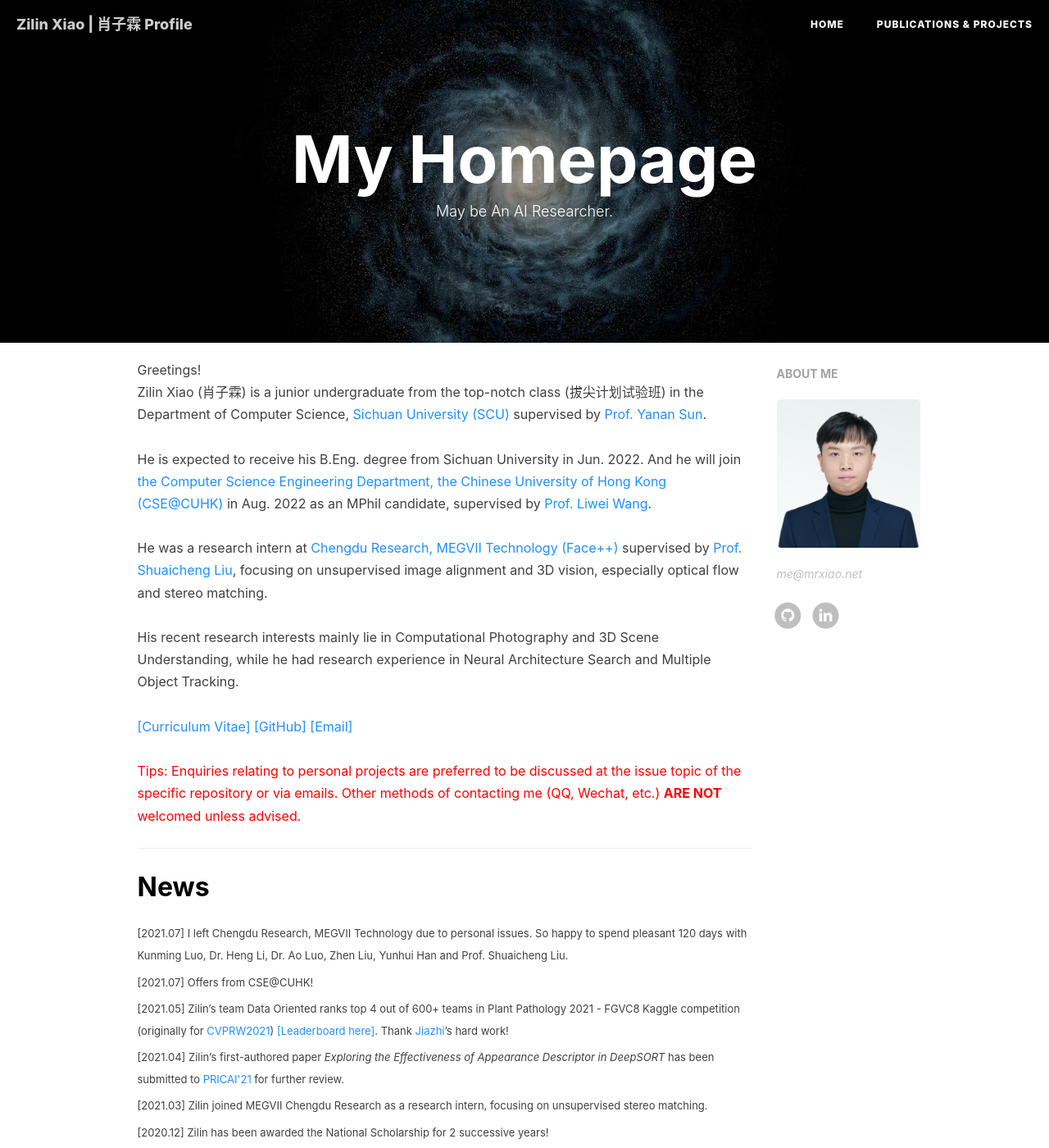
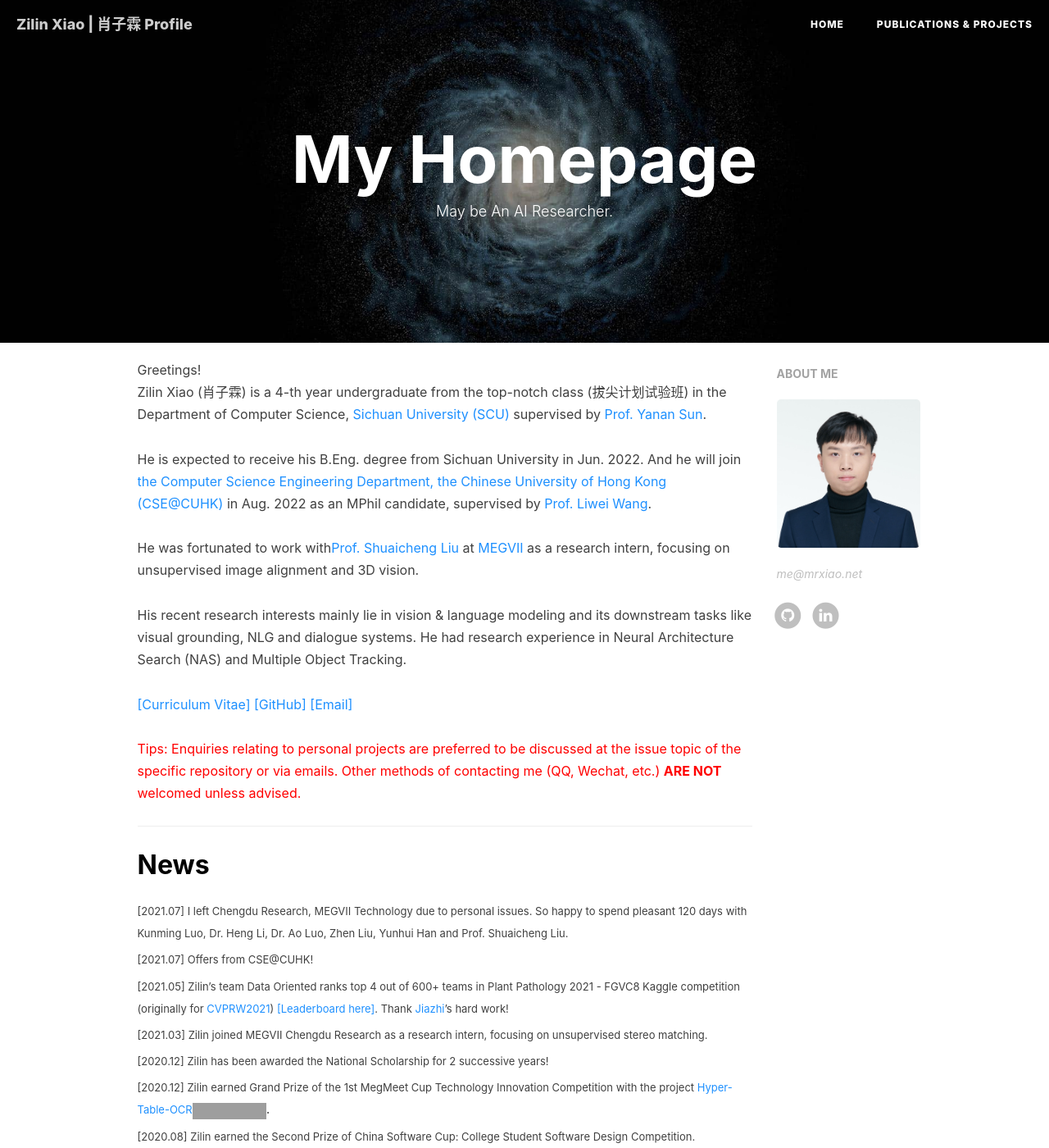
Before and after one commit to MrZilinXiao/MrZilinXiao.github.io, a Jekyll site: the page built from index.html, in a window 1280 px wide and 1400 px high. Shown: the whole window at 82% size. Built offline with Jekyll 4.4.1, drawn with Linux system fonts in a browser that asks for light colours; nearby versions of some CDN libraries; the list of posts is cut into pages by our own code; comment, search, counter and statistics services are not loaded; grey boxes are pictures that could not be loaded.

Commit message:
Update index.html

```diff
--- a/index.html
+++ b/index.html
@@ -8,16 +8,16 @@
 			<div class="media-body">
 				<p class="media-heading">
 					Greetings!<br>
-					Zilin Xiao (肖子霖) is a junior undergraduate from the top-notch class (拔尖计划试验班) in the Department of Computer Science, <a target="_blank"
+					Zilin Xiao (肖子霖) is a 4-th year undergraduate from the top-notch class (拔尖计划试验班) in the Department of Computer Science, <a target="_blank"
 					   href="https://www.scu.edu.cn/" rel="nofollow"><font color="DodgerBlue">Sichuan University (SCU)</font></a> supervised by <a target="_blank"
 					   href="https://yn-sun.github.io/" rel="nofollow"><font color="DodgerBlue">Prof. Yanan Sun</font></a>. <br><br>
 					   He is expected to receive his B.Eng. degree from Sichuan University in Jun. 2022. And he will join <a target="_blank"
 					   href="https://www.cse.cuhk.edu.hk/" rel="nofollow"><font color="DodgerBlue">the Computer Science Engineering Department, the Chinese University of Hong Kong (CSE@CUHK)</font></a> in Aug. 2022 as an MPhil candidate, supervised by <a target="_blank"
 					   href="https://lwwangcse.github.io/" rel="nofollow"><font color="DodgerBlue">Prof. Liwei Wang</font></a>.<br><br>
-					He was a research intern at <a target="_blank"
-					   href="https://megvii.com/" rel="nofollow"><font color="DodgerBlue">Chengdu Research, MEGVII Technology (Face++)</font></a> supervised by <a target="_blank"
-					   href="http://www.liushuaicheng.org/" rel="nofollow"><font color="DodgerBlue">Prof. Shuaicheng Liu</font></a>, focusing on unsupervised image alignment and 3D vision, especially optical flow and stereo matching.<br><br>
-					His recent research interests mainly lie in Computational Photography and 3D Scene Understanding, while he had research experience in Neural Architecture Search and Multiple Object Tracking.<br><br>
+					He was fortunated to work with<a target="_blank"
+					   href="http://www.liushuaicheng.org/" rel="nofollow"><font color="DodgerBlue">Prof. Shuaicheng Liu</font></a> at <a target="_blank"
+					   href="https://megvii.com/" rel="nofollow"><font color="DodgerBlue">MEGVII</font></a> as a research intern, focusing on unsupervised image alignment and 3D vision. <br><br>
+					His recent research interests mainly lie in vision & language modeling and its downstream tasks like visual grounding, NLG and dialogue systems. He had research experience in Neural Architecture Search (NAS) and Multiple Object Tracking.<br><br>
 					<a target="_blank"
 					   href="/cv_en-us.pdf" rel="nofollow"><font color="DodgerBlue">[Curriculum Vitae]</font></a> 					<a target="_blank"
 					   href="https://github.com/MrZilinXiao/" rel="nofollow"><font color="DodgerBlue">[GitHub]</font></a>
@@ -51,10 +51,6 @@
 					   href="https://www.kaggle.com/c/plant-pathology-2021-fgvc8/overview/cvpr-2021" rel="nofollow"><font color="DodgerBlue">CVPRW2021</font></a>) <a target="_blank"
 					   href="https://www.kaggle.com/c/plant-pathology-2021-fgvc8/leaderboard" rel="nofollow"><font color="DodgerBlue">[Leaderboard here]</font></a>. Thank <a target="_blank"
 					   href="https://www.kaggle.com/ytepzhi" rel="nofollow"><font color="DodgerBlue">Jiazhi</font></a>’s hard work!</font><br>
-				</p>
-								<p class="media-heading">
-					<font size="2.7">[2021.04] Zilin’s first-authored paper <i>Exploring the Effectiveness of Appearance Descriptor in DeepSORT</i> has been submitted to <a target="_blank"
-					   href="https://www.pricai.org/2021/" rel="nofollow"><font color="DodgerBlue">PRICAI'21</font></a> for further review.</font><br>
 				</p>
 												<p class="media-heading">
 					<font size="2.7">[2021.03] Zilin joined MEGVII Chengdu Research as a research intern, focusing on unsupervised stereo matching.</font><br>
```
